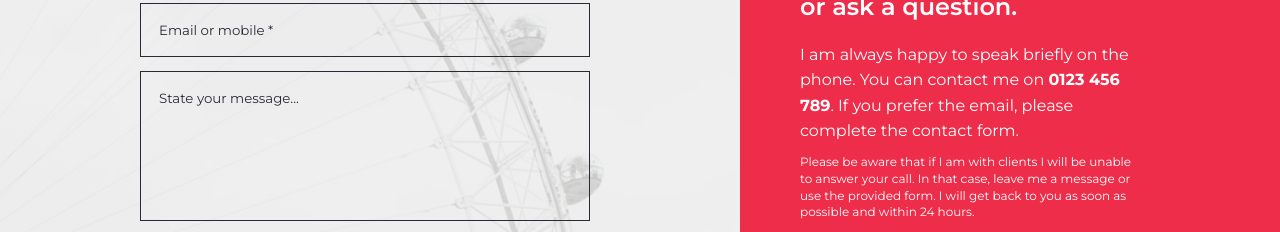
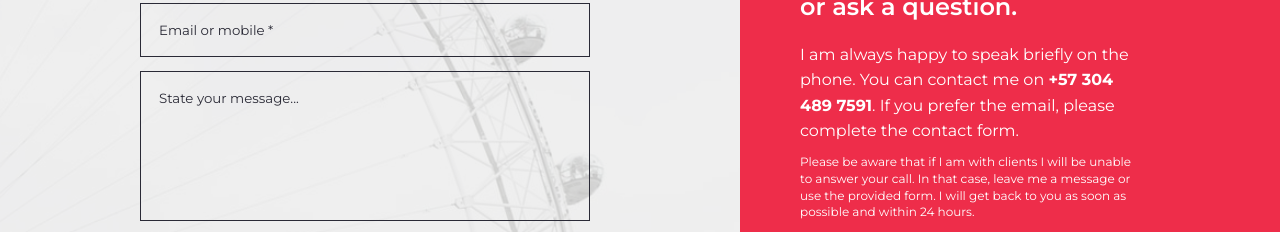
Before and after one commit to k2project/english-tutorials, a Next.js app: page / in a window 1280 px wide. Shown: the part 1857-2089 px from the top of the page. Built offline with nearby package versions, Linux system fonts and the light colour scheme.

Commit message:
translations refactored

```diff
--- a/components/sections/Contact.js
+++ b/components/sections/Contact.js
@@ -1,7 +1,9 @@
 import React from 'react';
 import Section from '../Section';
 
-export default function Contact() {
+import { translations } from '../../translations';
+
+export default function Contact({ lng }) {
     return (
         <>
             <div className='Contact columns-2'>
@@ -48,8 +50,8 @@ export default function Contact() {
                     </h3>
                     <p>
                         I am always happy to speak briefly on the phone. You can
-                        contact me on <b>0123 456 789</b>. If you prefer the
-                        email, please complete the contact form.
+                        contact me on <b>{translations.mob}</b>. If you prefer
+                        the email, please complete the contact form.
                     </p>
                     Please be aware that if I am with clients I will be unable
                     to answer your call. In that case, leave me a message or use
--- /dev/null
+++ b/translations/en.js
@@ -0,0 +1,36 @@
+import React from 'react';
+
+export const en = {
+    topSection: {
+        titlePt1: 'London',
+        titlePt2: 'comes to you',
+        tagline: 'Londres viene a ti',
+        subtitle: (
+            <>
+                Intermediate and advanced English conversation classes for
+                adults. Improve your practical skills with a native speaker from
+                London. Enquire today!
+            </>
+        ),
+    },
+    offers: {
+        tutorials: {
+            title: 'Tutorils',
+            subtitle: '1 to 1 classes and conversations with a native speaker',
+        },
+        editing: {
+            title: 'Proof Reading',
+            subtitle:
+                'Final text checking and formatting befor the publication',
+        },
+        business: {
+            title: 'Business English',
+            subtitle: 'Supplying the advertising or marketing content',
+        },
+    },
+    about: {
+        tagline: 'Speak English with confidence!',
+        title:
+            'Every student matters, every moment counts. Learn to speak English with confidence! ',
+    },
+};
--- a/translations.js
+++ b/translations/es.js
@@ -1,43 +1,6 @@
 import React from 'react';
 
-const webTitle = 'LaTertuliaInglesa';
-const mob = '+57 304 489 7591';
-
-const en = {
-    topSection: {
-        titlePt1: 'London',
-        titlePt2: 'comes to you',
-        tagline: 'Londres viene a ti',
-        subtitle: (
-            <>
-                Intermediate and advanced English conversation classes for
-                adults. Improve your practical skills with a native speaker from
-                London. Enquire today!
-            </>
-        ),
-    },
-    offers: {
-        tutorials: {
-            title: 'Tutorils',
-            subtitle: '1 to 1 classes and conversations with a native speaker',
-        },
-        editing: {
-            title: 'Proof Reading',
-            subtitle:
-                'Final text checking and formatting befor the publication',
-        },
-        business: {
-            title: 'Business English',
-            subtitle: 'Supplying the advertising or marketing content',
-        },
-    },
-    about: {
-        tagline: 'Speak English with confidence!',
-        title:
-            'Every student matters, every moment counts. Learn to speak English with confidence! ',
-    },
-};
-const es = {
+export const es = {
     topSection: {
         titlePt1: 'Londres',
         titlePt2: 'viene a ti',
@@ -72,5 +35,3 @@ const es = {
             'Cada estudiante es guiado individualmente de acuerdo a sus necesidades y propósitos. ¡Todos somos diferentes! ',
     },
 };
-
-export const translations = { webTitle, mob, en, es };
--- /dev/null
+++ b/translations/index.js
@@ -0,0 +1,9 @@
+import React from 'react';
+
+import { en } from './en';
+import { es } from './es';
+
+const webTitle = 'LaTertuliaInglesa';
+const mob = '+57 304 489 7591';
+
+export const translations = { webTitle, mob, en, es };
```
